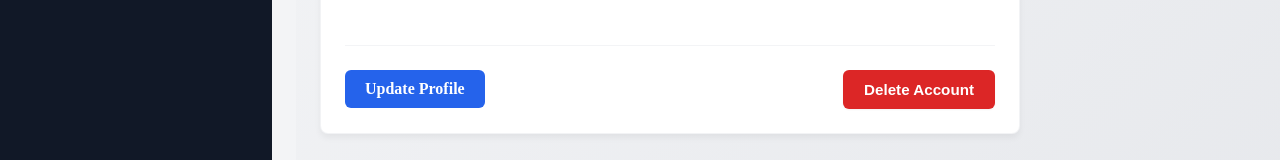
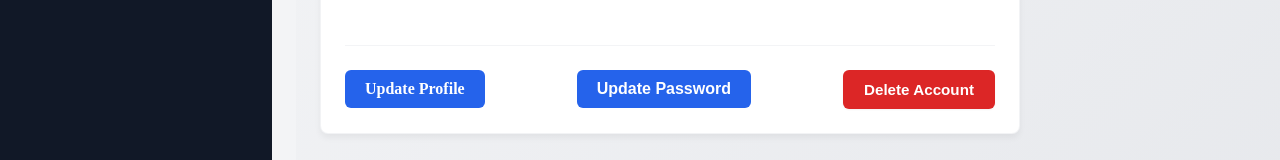
Before and after one commit to travel-project-team/Crowd-Sourced-Travel-Planner, a React (Vite) app in the folder frontend/: page /profile in a window 1280 px wide. Shown: the part 409-569 px from the top of the page. Built offline with nearby package versions, Linux system fonts and the light colour scheme; no server answers; sample sign-in values are in the browser's storage.

Commit message:
added update password button

```diff
--- a/frontend/src/pages/Profile.jsx
+++ b/frontend/src/pages/Profile.jsx
@@ -40,6 +40,10 @@ export const Profile = () =>{
             <div className="profile-actions-bar">
                 <Link to="/profile/edit" className="btn-update-profile">Update Profile</Link>
 
+                <button type="button" className="btn-update-profile">
+                    Update Password
+                </button>
+
                 <button onClick={deleteProfile} type="button" className="btn-delete-account">
                     Delete Account
                 </button>
```
